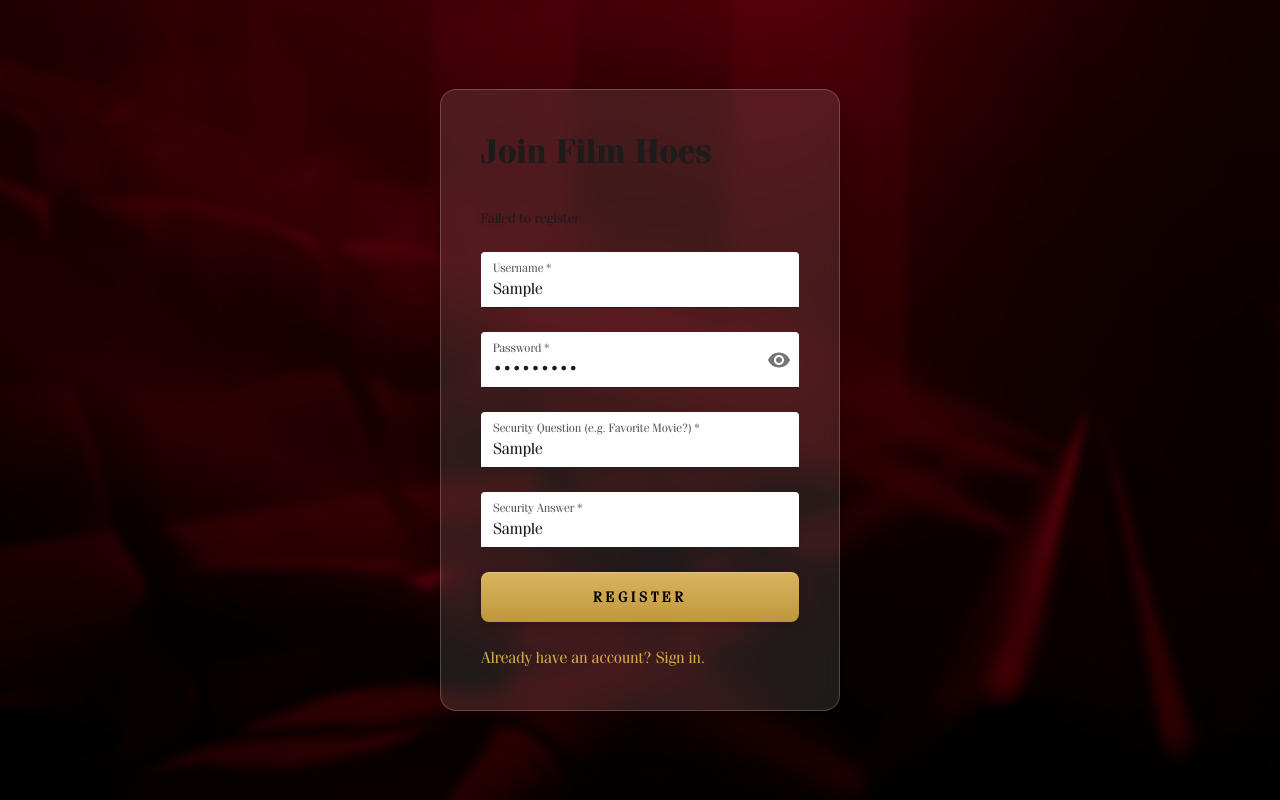
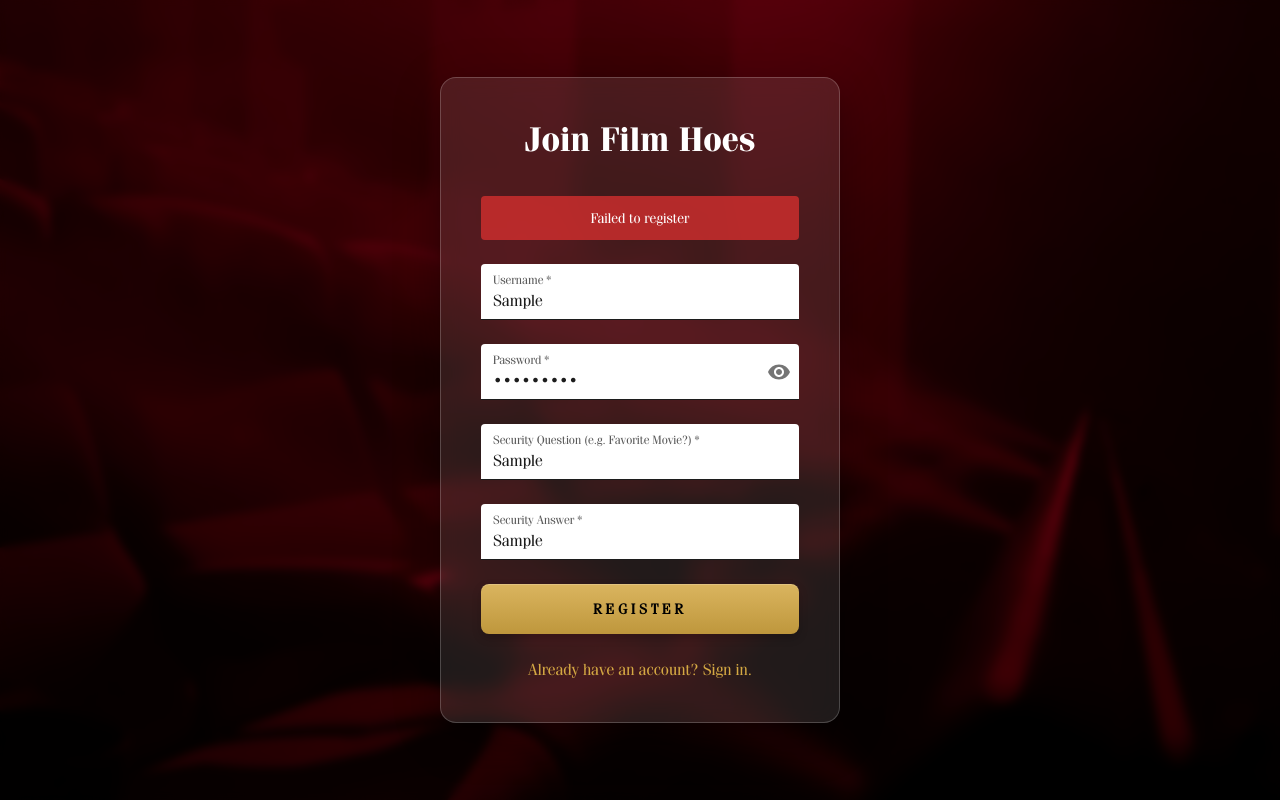
Before and after one commit to 59MrRobot/film-hoes, a React (Vite) app in the folder client/: page /register in a window 1280 px wide. Both pictures are taken after typing "Sample", "Sample123", "Sample", "Sample" into the empty fields and a click on the button "REGISTER". Built offline with nearby package versions, Linux system fonts and the light colour scheme; no server answers.

Commit message:
fixed lint issues

```diff
--- a/client/src/pages/Login.tsx
+++ b/client/src/pages/Login.tsx
@@ -118,7 +118,15 @@ export default function Login() {
 
         <form onSubmit={handleSubmit} style={{ display: "flex", flexDirection: "column", gap: "1.5rem" }}>
           {error && (
-            <Box bgcolor="rgba(211, 47, 47, 0.8)" color="white" p={1.5} borderRadius={1} textAlign="center">
+            <Box
+              sx={{
+                bgcolor: "rgba(211, 47, 47, 0.8)",
+                color: "white",
+                p: 1.5,
+                borderRadius: 1,
+                textAlign: "center",
+              }}
+            >
               <Typography variant="body2">{error}</Typography>
             </Box>
           )}
@@ -169,7 +177,7 @@ export default function Login() {
 
           <CustomButton type="submit" size="large" label="Sign In" fullWidth />
 
-          <Box textAlign="center" sx={{ display: "flex", flexDirection: "column", gap: 1 }}>
+          <Box sx={{ textAlign: "center", display: "flex", flexDirection: "column", gap: 1 }}>
             <Link component="button" type="button" variant="body2" onClick={() => { setForgotDialogOpen(true); setForgotStep(1); setForgotError(""); setForgotSuccess(""); }} sx={{ color: "text.secondary", textDecoration: "none", "&:hover": { textDecoration: "underline", color: "white" } }}>
               Forgot Password?
             </Link>
@@ -185,13 +193,30 @@ export default function Login() {
         <DialogTitle sx={{ fontWeight: "bold", fontFamily: "'ITC Fenice Bold', serif" }}>Reset Password</DialogTitle>
         <DialogContent sx={{ mt: 1 }}>
           {forgotSuccess ? (
-            <Box bgcolor="rgba(46, 125, 50, 0.1)" color="success.main" p={2} borderRadius={2} textAlign="center">
-              <Typography fontWeight="bold">{forgotSuccess}</Typography>
+            <Box
+              sx={{
+                bgcolor: "rgba(46, 125, 50, 0.1)",
+                color: "success.main",
+                p: 2,
+                borderRadius: 2,
+                textAlign: "center",
+              }}
+            >
+              <Typography sx={{ fontWeight: "bold" }}>{forgotSuccess}</Typography>
             </Box>
           ) : (
             <>
               {forgotError && (
-                <Box bgcolor="rgba(211, 47, 47, 0.1)" color="error.main" p={2} borderRadius={2} mb={2} textAlign="center">
+                <Box
+                  sx={{
+                    bgcolor: "rgba(211, 47, 47, 0.1)",
+                    color: "error.main",
+                    p: 2,
+                    borderRadius: 2,
+                    mb: 2,
+                    textAlign: "center",
+                  }}
+                >
                   <Typography variant="body2">{forgotError}</Typography>
                 </Box>
               )}
--- a/client/src/pages/Register.tsx
+++ b/client/src/pages/Register.tsx
@@ -68,15 +68,28 @@ export default function Register() {
           gap: 3,
         }}
       >
-        <Box textAlign="center">
-          <Typography variant="h4" component="h1" fontFamily="'ITC Fenice Bold', serif" color="white" gutterBottom>
+        <Box sx={{ textAlign: "center" }}>
+          <Typography
+            variant="h4"
+            component="h1"
+            gutterBottom
+            sx={{ fontFamily: "'ITC Fenice Bold', serif", color: "white" }}
+          >
             Join Film Hoes
           </Typography>
         </Box>
 
         <form onSubmit={handleSubmit} style={{ display: "flex", flexDirection: "column", gap: "1.5rem" }}>
           {error && (
-            <Box bgcolor="rgba(211, 47, 47, 0.8)" color="white" p={1.5} borderRadius={1} textAlign="center">
+            <Box
+              sx={{
+                bgcolor: "rgba(211, 47, 47, 0.8)",
+                color: "white",
+                p: 1.5,
+                borderRadius: 1,
+                textAlign: "center",
+              }}
+            >
               <Typography variant="body2">{error}</Typography>
             </Box>
           )}
@@ -163,7 +176,7 @@ export default function Register() {
 
           <CustomButton type="submit" size="large" label="Register" fullWidth />
 
-          <Box textAlign="center">
+          <Box sx={{ textAlign: "center" }}>
             <Link component={RouterLink} to="/login" sx={{ color: "secondary.main", textDecoration: "none", "&:hover": { textDecoration: "underline" } }}>
               Already have an account? Sign in.
             </Link>
```
